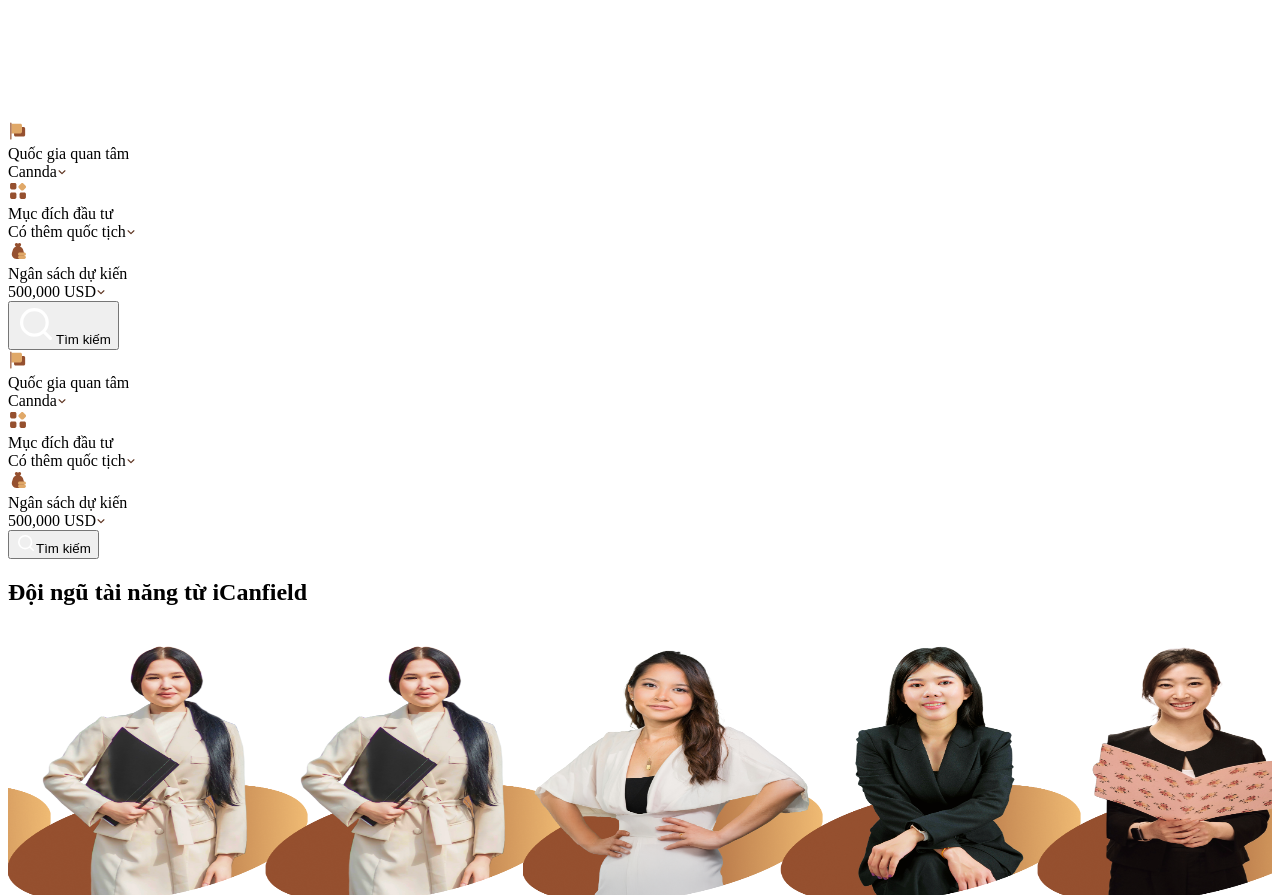
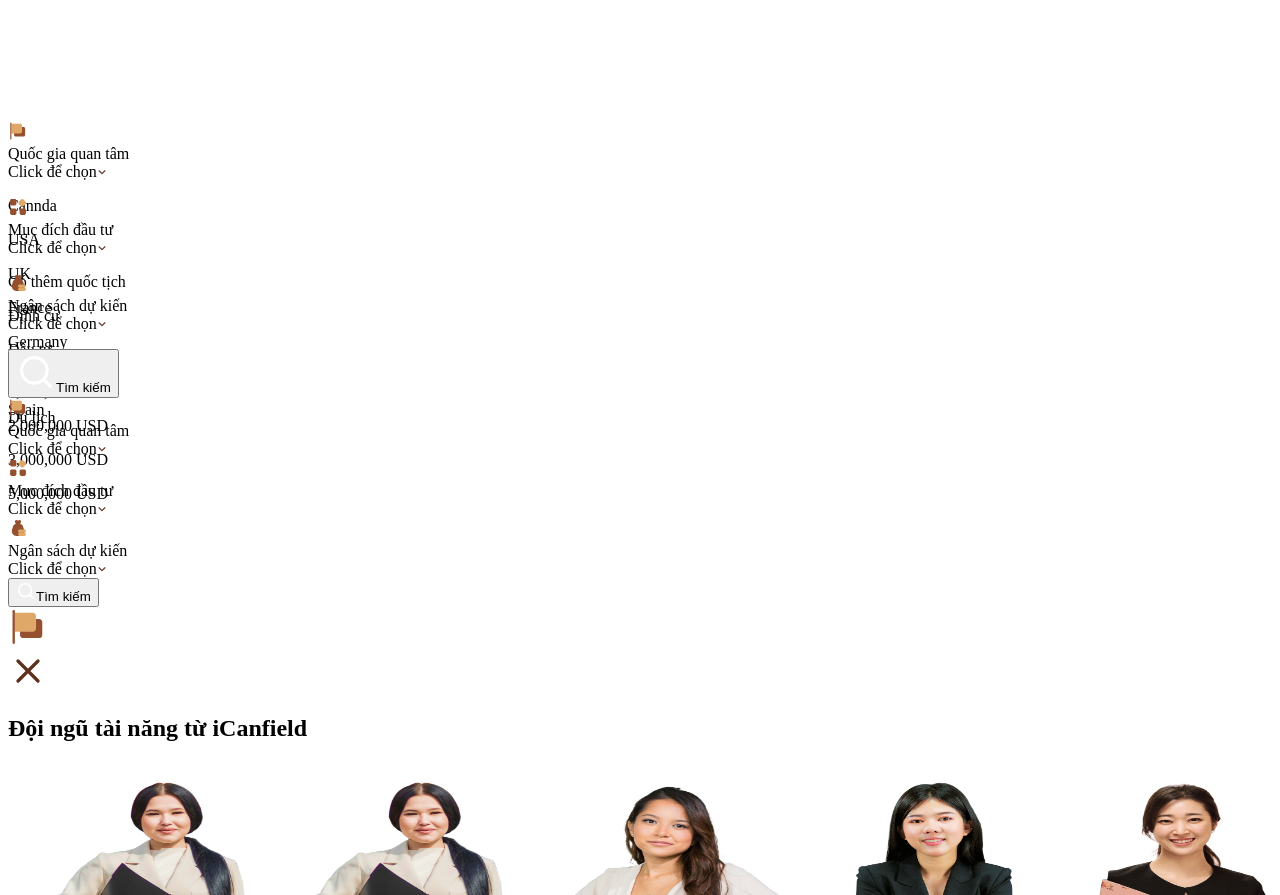
Before and after one commit to RiverNguyen/icanfield-hongkong, a Next.js app: page /homepage in a window 1280 px wide. Shown: the part 700-1595 px from the top of the page. Built offline with nearby package versions, Linux system fonts and the light colour scheme.

Commit message:
feat: add filter options with hierarchical structure and icons for banner section

```diff
--- a/src/sections/homepage/banner/constants.ts
+++ b/src/sections/homepage/banner/constants.ts
@@ -1,17 +1,46 @@
-export const filterOptions = [{
-    label:'Quốc gia quan tâm',
-    icon:'/icons/homepage/banner/filter-nation.svg',
-    selected:'Cannda',
-},{
-    label:'Mục đích đầu tư',
-    icon:'/icons/homepage/banner/filter-widgets.svg',
-    selected:'Có thêm quốc tịch',
-},{
-    label:'Ngân sách dự kiến',
-    icon:'/icons/homepage/banner/filter-budget.svg',
-    selected:'500,000 USD',
-}
-]
+export const filterOptions = [
+    {
+      label: 'Quốc gia quan tâm',
+      key: 'nation',
+      icon: '/icons/homepage/banner/filter-nation.svg',
+      selected: 'Cannda',
+      children: [
+        { label: 'Cannda', slug: 'cannda' },
+        { label: 'USA', slug: 'usa' },
+        { label: 'UK', slug: 'uk' },
+        { label: 'France', slug: 'france' },
+        { label: 'Germany', slug: 'germany' },
+        { label: 'Italy', slug: 'italy' },
+        { label: 'Spain', slug: 'spain' },
+      ],
+    },
+    {
+      label: 'Mục đích đầu tư',
+      key: 'purpose',
+      icon: '/icons/homepage/banner/filter-widgets.svg',
+      selected: 'Có thêm quốc tịch',
+      children: [
+        { label: 'Có thêm quốc tịch', slug: 'co-them-quoc-tich' },
+        { label: 'Định cư', slug: 'dinh-cu' },
+        { label: 'Đầu tư', slug: 'dau-tu' },
+        { label: 'Kinh doanh', slug: 'kinh-doanh' },
+        { label: 'Du lịch', slug: 'du-lich' },
+      ],
+    },
+    {
+      label: 'Ngân sách dự kiến',
+      key: 'budget',
+      icon: '/icons/homepage/banner/filter-budget.svg',
+      selected: '500,000 USD',
+      children: [
+        { label: '500,000 USD', slug: '500k-usd' },
+        { label: '1,000,000 USD', slug: '1m-usd' },
+        { label: '2,000,000 USD', slug: '2m-usd' },
+        { label: '3,000,000 USD', slug: '3m-usd' },
+        { label: '5,000,000 USD', slug: '5m-usd' },
+      ],
+    },
+  ];
 export const dataVideo = {
     url: '/videos/homepage/banner/banner.mp4',
     type: 'upload',
--- a/src/sections/homepage/banner/index.tsx
+++ b/src/sections/homepage/banner/index.tsx
@@ -7,17 +7,55 @@ import {Swiper, SwiperSlide} from 'swiper/react'
 import {Autoplay} from 'swiper/modules'
 import 'swiper/css'
 import {filterOptions, dataVideo, bannerDataImage} from './constants'
-
+import {FilterOption} from '@/types/bannerFilter.interface'
 const BannerHomepage = () => {
   const haveVideo = true
   const [isClient, setIsClient] = useState(false)
   useEffect(() => {
     setIsClient(true)
   }, [])
+  //handle click dropdown filter
+  const [openFilters, setOpenFilters] = React.useState(
+    new Array(filterOptions.length).fill(false), // Khởi tạo trạng thái đóng cho tất cả filters
+  )
+
+  const toggleDropdown = (index: number) => {
+    setOpenFilters(
+      (prev) => prev.map((isOpen, i) => (i === index ? !isOpen : isOpen)), // Đảo trạng thái của filter được click
+    )
+  }
+  //handle click dropdown filter'
+  const [selectedItems, setSelectedItems] = useState<{
+    [key: number]: {label: string; slug: string}
+  }>([])
+  const handleSelect = (
+    filterIndex: number,
+    selectedValue: {
+      label: string
+      slug: string
+    },
+  ) => {
+    setSelectedItems((prev) => ({
+      ...prev,
+      [filterIndex]: selectedValue,
+    }))
+    setOpenFilters((prev) =>
+      prev.map((isOpen, i) => (i === filterIndex ? false : isOpen)),
+    )
+    // console.log(`Filter ${filterIndex} selected: ${selectedValue}`)
+  }
+  //handle click popup filter
+  const [openPopupFilter, setOpenPopupFilter] = React.useState(false)
+  const [keyFilter, setKeyFilter] = React.useState('')
+  const handleClickPopupFilter = (key: string) => {
+    setKeyFilter(key)
+    setOpenPopupFilter(true)
+  }
+  const currentFilter = filterOptions.find((filter) => filter.key === keyFilter)
   return (
-    <section className='w-full h-[42.8125rem] relative xsm:h-[33.06rem] xsm:bg-background mt-[6.44rem] xsm:mt-[2.25rem]'>
+    <section className='relative mt-[6.44rem] h-[42.8125rem] w-full xsm:mt-[2.25rem] xsm:h-[33.06rem] xsm:bg-background'>
       {haveVideo ? (
-        <div className='banner-video absolute top-0 left-0 w-full h-full xsm:relative xsm:h-[14.625rem] rounded-bl-[0.5rem] rounded-br-[0.5rem] overflow-hidden'>
+        <div className='banner-video absolute left-0 top-0 h-full w-full overflow-hidden rounded-bl-[0.5rem] rounded-br-[0.5rem] xsm:relative xsm:h-[14.625rem]'>
           {isClient && dataVideo.type === 'upload' ? (
             <ReactPlayer
               url={dataVideo.url}
@@ -26,7 +64,7 @@ const BannerHomepage = () => {
               muted
               width='100%'
               height='100%'
-              className='!w-full !h-full object-cover [&__video]:object-cover'
+              className='!h-full !w-full object-cover [&__video]:object-cover'
             />
           ) : (
             isClient && (
@@ -37,13 +75,13 @@ const BannerHomepage = () => {
                 muted
                 width='100%'
                 height='100%'
-                className='!w-full !h-full object-cover [&_div_iframe]:object-cover'
+                className='!h-full !w-full object-cover [&_div_iframe]:object-cover'
               />
             )
           )}
         </div>
       ) : (
-        <div className='absolute top-0 left-0 w-full h-full z-[0] xsm:relative xsm:h-[14.625rem]'>
+        <div className='absolute left-0 top-0 z-[0] h-full w-full xsm:relative xsm:h-[14.625rem]'>
           <Swiper
             autoplay={{
               delay: 2500,
@@ -64,81 +102,118 @@ const BannerHomepage = () => {
                   alt='banner'
                   width={1920}
                   height={600}
-                  className='object-cover w-full h-full'
+                  className='h-full w-full object-cover'
                 />
               </SwiperSlide>
             ))}
           </Swiper>
         </div>
       )}
-      <div className='overlay absolute z-[1] w-full h-full opacity-[0.24] bg-[linear-gradient(180deg,rgba(150,146,142,0.00)_55.02%,#96928E_95.27%)] xsm:hidden pointer-events-none'></div>
+      <div className='overlay pointer-events-none absolute z-[1] h-full w-full bg-[linear-gradient(180deg,rgba(150,146,142,0.00)_55.02%,#96928E_95.27%)] opacity-[0.24] xsm:hidden'></div>
       <ImageV2
         src='/imgs/homepage/banner/d-text.png'
         alt='banner'
         width={560}
         height={173}
-        className='absolute top-[17.31rem] left-1/2 -translate-x-1/2  w-[22.02719rem] h-[6.76769rem] object-contain z-[2] xsm:hidden'
+        className='absolute left-1/2 top-[17.31rem] z-[2] h-[6.76769rem] w-[22.02719rem] -translate-x-1/2 object-contain xsm:hidden'
       />
-      <div className='banner-filter xsm:hidden w-[71.5rem] bg-[#fff] absolute h-[4.19rem] bottom-[3.81rem] left-1/2 -translate-x-1/2 rounded-[0.75rem] flex z-[2]'>
-        <div className='w-[0.75rem] bg-[linear-gradient(180deg,#95502F_20.03%,#F5C178_100%)] h-full rounded-tl-[0.75rem] rounded-bl-[0.75rem]'></div>
-        <div className='w-full flex items-center justify-between h-full p-[0.5rem] '>
-          <div className='flex items-center justify-between flex-1 h-full'>
-            {filterOptions.map((item, index) => (
-              <React.Fragment key={index}>
-                <div className='flex items-center px-3 h-full w-full hover:bg-[rgba(60,8,8,0.08)] rounded-[0.5rem] transition-all duration-300 cursor-pointer'>
-                  <div className='flex items-center justify-center bg-[rgba(18,18,18,0.08)] p-[0.62rem] rounded-[0.5rem] mr-[0.75rem]'>
-                    <ImageV2
-                      src={item?.icon}
-                      alt='icon'
-                      width={20}
-                      height={20}
-                      className='size-[1.25rem] object-contain'
-                    />
-                  </div>
-                  <div className='flex flex-col flex-1 justify-between'>
-                    <span className='text-[0.625rem] font-medium leading-[150%] text-greyscaletext-100'>
-                      {item?.label}
-                    </span>
-                    <div className='flex items-center justify-between cursor-pointer'>
-                      <span className='text-Phase-1-Brown text-[1rem] font-medium leading-[1.5] tracking-[0.02rem] line-clamp-1'>
-                        {item?.selected}
-                      </span>
+      <div className='banner-filter absolute bottom-[3.81rem] left-1/2 z-[2] flex h-[4.19rem] w-[71.5rem] -translate-x-1/2 rounded-[0.75rem] bg-[#fff] xsm:hidden'>
+        <div className='h-full w-[0.75rem] rounded-bl-[0.75rem] rounded-tl-[0.75rem] bg-[linear-gradient(180deg,#95502F_20.03%,#F5C178_100%)]'></div>
+        <div className='flex w-full items-end justify-between p-[0.5rem]'>
+          <div className='flex flex-1 items-center justify-between'>
+            {filterOptions.map((item, filterIndex) => (
+              <React.Fragment key={filterIndex}>
+                <div
+                  className={`flex h-full w-full cursor-pointer flex-wrap items-center self-end rounded-[0.5rem] bg-white px-3 py-2 transition-all duration-300 ${!openFilters[filterIndex] ? 'hover:bg-[rgba(60,8,8,0.08)]' : ''}`}
+                  onClick={() => toggleDropdown(filterIndex)}
+                >
+                  <div
+                    className={`flex ${!openFilters[filterIndex] ? '' : 'mb-2 border-b-[0.0625rem] border-[rgba(0,0,0,0.10)] pb-2'} w-full`}
+                  >
+                    <div className='mr-[0.75rem] flex items-center justify-center rounded-[0.5rem] bg-[rgba(18,18,18,0.08)] p-[0.62rem]'>
                       <ImageV2
-                        src='/icons/homepage/banner/arrow-down.svg'
-                        alt='arrow'
-                        width={10}
-                        height={10}
-                        className='size-[1.125rem] object-contain'
+                        src={item?.icon}
+                        alt='icon'
+                        width={20}
+                        height={20}
+                        className='size-[1.25rem] object-contain'
                       />
                     </div>
+                    <div className='flex flex-1 flex-col justify-between'>
+                      <span className='text-[0.625rem] font-medium leading-[150%] text-greyscaletext-100'>
+                        {item?.label}
+                      </span>
+                      <div className='flex cursor-pointer items-center justify-between'>
+                        <span className='line-clamp-1 text-[1rem] font-medium leading-[1.5] tracking-[0.02rem] text-Phase-1-Brown'>
+                          {selectedItems[filterIndex]?.label || 'Click để chọn'}
+                        </span>
+                        <ImageV2
+                          src='/icons/homepage/banner/arrow-down.svg'
+                          alt='arrow'
+                          width={10}
+                          height={10}
+                          className={`size-[1.125rem] object-contain transition-transform duration-300 ${
+                            openFilters[filterIndex]
+                              ? '-rotate-180'
+                              : 'rotate-0'
+                          }`}
+                        />
+                      </div>
+                    </div>
+                  </div>
+                  <div
+                    className={
+                      'dropdown-filter flex w-full flex-col overflow-hidden transition-[height] duration-500'
+                    }
+                    style={{
+                      height: openFilters[filterIndex]
+                        ? `${item?.children.length * 40}px`
+                        : '0',
+                    }}
+                  >
+                    {item?.children.map((child, childIndex) => (
+                      <p
+                        key={childIndex}
+                        className='line-clamp-1 cursor-pointer rounded-[0.5rem] px-3 py-2 text-[0.875rem] font-medium leading-[1.5] tracking-[-0.00875rem] text-Phase-1-Brown hover:bg-[rgba(60,8,8,0.08)]'
+                        onClick={(e) => {
+                          e.stopPropagation()
+                          handleSelect(filterIndex, child)
+                        }}
+                      >
+                        {child?.label}
+                      </p>
+                    ))}
                   </div>
                 </div>
-                {index < filterOptions.length - 1 && (
-                  <div className='line w-[0.0625rem] bg-[rgba(0,0,0,0.10)] rounded-[0.1875rem] h-[2.75rem] mx-[0.5rem]'></div>
+                {filterIndex < filterOptions.length - 1 && (
+                  <div className='line mx-[0.5rem] h-[2.75rem] w-[0.0625rem] rounded-[0.1875rem] bg-[rgba(0,0,0,0.10)]'></div>
                 )}
               </React.Fragment>
             ))}
           </div>
-          <button className='flex items-center justify-center bg-[linear-gradient(95deg,#95502F_-4.54%,#F5C178_95.42%)] rounded-[0.5rem] px-[2rem] h-full flex-shrink-0 ml-2'>
+          <button className='ml-2 flex h-full flex-shrink-0 items-center justify-center rounded-[0.5rem] bg-[linear-gradient(95deg,#95502F_-4.54%,#F5C178_95.42%)] px-[2rem]'>
             <ImageV2
               src='/icons/homepage/banner/search.svg'
               alt='filter'
               width={40}
               height={40}
-              className='size-[1.5rem] object-contain mr-[0.62rem]'
+              className='mr-[0.62rem] size-[1.5rem] object-contain'
             />
-            <span className='text-white text-[1rem] font-semibold leading-[1.5]'>
+            <span className='text-[1rem] font-semibold leading-[1.5] text-white'>
               Tìm kiếm
             </span>
           </button>
         </div>
       </div>
-      <div className='banner-filter-mb sm:hidden p-4 rounded-[0.75rem] bg-white shadow-[0px_-8px_60px_0px_rgba(3,33,7,0.08)] w-[21.4375rem] mx-auto -translate-y-[1.5rem] flex flex-col'>
-        <div className='flex flex-col items-center justify-between flex-1 h-full'>
-          {filterOptions.map((item, index) => (
+      <div className='banner-filter-mb mx-auto flex w-[21.4375rem] -translate-y-[1.5rem] flex-col rounded-[0.75rem] bg-white p-4 shadow-[0px_-8px_60px_0px_rgba(3,33,7,0.08)] sm:hidden'>
+        <div className='flex h-full flex-1 flex-col items-center justify-between'>
+          {filterOptions.map((item: FilterOption, index: number) => (
             <React.Fragment key={index}>
-              <div className='flex h-full w-full hover:bg-[rgba(60,8,8,0.08)] rounded-[0.5rem] transition-all duration-300 cursor-pointer'>
-                <div className='flex items-center justify-center bg-[rgba(18,18,18,0.08)] p-[0.62rem] rounded-[0.5rem] mr-[0.75rem]'>
+              <div
+                className='flex h-full w-full cursor-pointer rounded-[0.5rem] transition-all duration-300'
+                onClick={() => handleClickPopupFilter(item?.key)}
+              >
+                <div className='mr-[0.75rem] flex items-center justify-center rounded-[0.5rem] bg-[rgba(18,18,18,0.08)] p-[0.62rem]'>
                   <ImageV2
                     src={item?.icon}
                     alt='icon'
@@ -147,13 +222,13 @@ const BannerHomepage = () => {
                     className='size-[1.25rem] object-contain'
                   />
                 </div>
-                <div className='flex flex-col flex-1 justify-between'>
+                <div className='flex flex-1 flex-col justify-between'>
                   <span className='text-[0.625rem] font-medium leading-[150%] text-greyscaletext-100'>
                     {item?.label}
                   </span>
-                  <div className='flex items-center justify-between cursor-pointer'>
-                    <span className='text-Phase-1-Brown text-[1rem] font-medium leading-[1.5] tracking-[0.02rem] line-clamp-1'>
-                      {item?.selected}
+                  <div className='flex cursor-pointer items-center justify-between'>
+                    <span className='line-clamp-1 text-[1rem] font-medium leading-[1.5] tracking-[0.02rem] text-Phase-1-Brown'>
+                      {selectedItems[index]?.label || 'Click để chọn'}
                     </span>
                     <ImageV2
                       src='/icons/homepage/banner/arrow-down.svg'
@@ -166,23 +241,86 @@ const BannerHomepage = () => {
                 </div>
               </div>
               {index < filterOptions.length - 1 && (
-                <div className='line h-[0.0625rem] bg-[rgba(0,0,0,0.10)] rounded-[0.1875rem] w-full my-4'></div>
+                <div className='line my-4 h-[0.0625rem] w-full rounded-[0.1875rem] bg-[rgba(0,0,0,0.10)]'></div>
               )}
             </React.Fragment>
           ))}
         </div>
-        <button className='flex items-center justify-center bg-[linear-gradient(95deg,#95502F_-4.54%,#F5C178_95.42%)] rounded-[0.5rem] py-3 h-full flex-shrink-0 mt-4'>
+        <button className='mt-4 flex h-full flex-shrink-0 items-center justify-center rounded-[0.5rem] bg-[linear-gradient(95deg,#95502F_-4.54%,#F5C178_95.42%)] py-3'>
           <ImageV2
             src='/icons/homepage/banner/search.svg'
             alt='filter'
             width={20}
             height={20}
-            className='size-[1.5rem] object-contain mr-[0.62rem]'
+            className='mr-[0.62rem] size-[1.5rem] object-contain'
           />
-          <span className='text-white text-[0.875rem] font-semibold leading-[1.5]'>
+          <span className='text-[0.875rem] font-semibold leading-[1.5] text-white'>
             Tìm kiếm
           </span>
         </button>
+      </div>
+      <div
+        className={`popup-filter fixed left-0 top-0 z-[51] h-full w-full bg-transparent sm:hidden ${openPopupFilter ? 'pointer-events-auto opacity-100' : 'pointer-events-none opacity-0'}`}
+      >
+        <div
+          className='overlay-popup-filter absolute left-0 top-0 z-[1] h-full w-full bg-[rgba(0,0,0,0.16)]'
+          onClick={() => {
+            setOpenPopupFilter(false)
+          }}
+        ></div>
+        <div
+          className={`absolute bottom-0 left-0 z-10 flex h-[19.6rem] w-full flex-col rounded-tl-[1rem] rounded-tr-[1rem] bg-white p-4 pb-[2.5rem] ${
+            openPopupFilter ? 'translate-y-0' : 'translate-y-full'
+          }`}
+        >
+          <div className='flex w-full items-center justify-between space-x-[0.5rem] border-b-[1px] border-[#EBEBEB] pb-4'>
+            <div className='flex items-center'>
+              <div className='flex items-center justify-center rounded-[0.5rem] bg-[rgba(18,18,18,0.08)] p-[0.5rem]'>
+                <ImageV2
+                  src={
+                    currentFilter?.icon ||
+                    '/icons/homepage/banner/filter-nation.svg'
+                  }
+                  width={40}
+                  height={40}
+                  alt='icon'
+                  onClick={() => setOpenPopupFilter(false)}
+                  className='size-[1rem] object-contain'
+                />
+              </div>
+              <span className='text-[0.875rem] font-medium leading-[1.4] tracking-[-0.0175rem]'>
+                {currentFilter?.label}
+              </span>
+            </div>
+            <ImageV2
+              src={'/icons/homepage/header/close-popup.svg'}
+              width={40}
+              height={40}
+              alt='close-popup'
+              onClick={() => setOpenPopupFilter(false)}
+              className='size-[1.5rem] cursor-pointer object-contain'
+            />
+          </div>
+          <div className='h-[15rem] overflow-y-auto'>
+            {currentFilter?.children.map((child) => (
+              <div
+                key={child.slug}
+                className='tracking-[-0.00875rem text-brown] cursor-pointer border-b-[1px] border-[#EBEBEB] px-3 py-4 text-[0.875rem] leading-[1.5]'
+                onClick={() => {
+                  handleSelect(
+                    filterOptions.findIndex(
+                      (filter) => filter.key === keyFilter,
+                    ),
+                    child,
+                  )
+                  setOpenPopupFilter(false)
+                }}
+              >
+                {child.label}
+              </div>
+            ))}
+          </div>
+        </div>
       </div>
     </section>
   )
```
Also changed, not shown: src/types/bannerFilter.interface.ts (added, +11 -0 lines).
